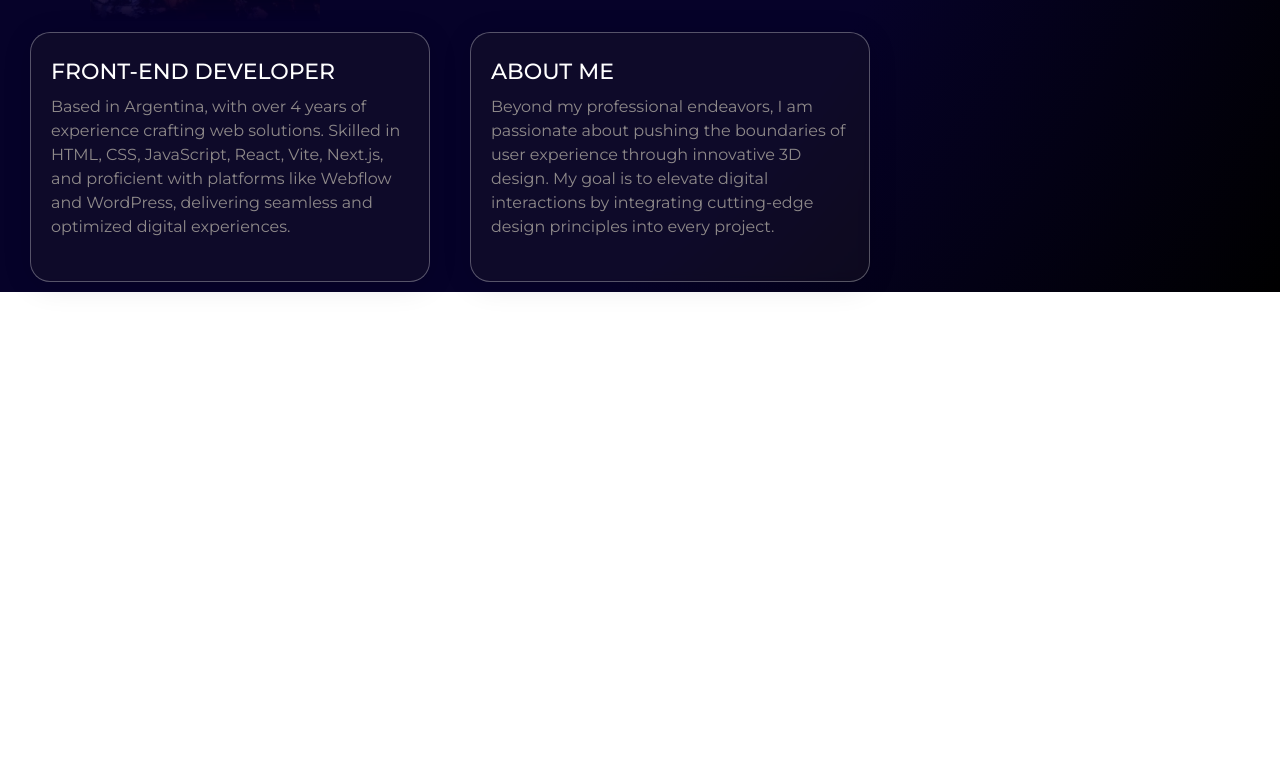
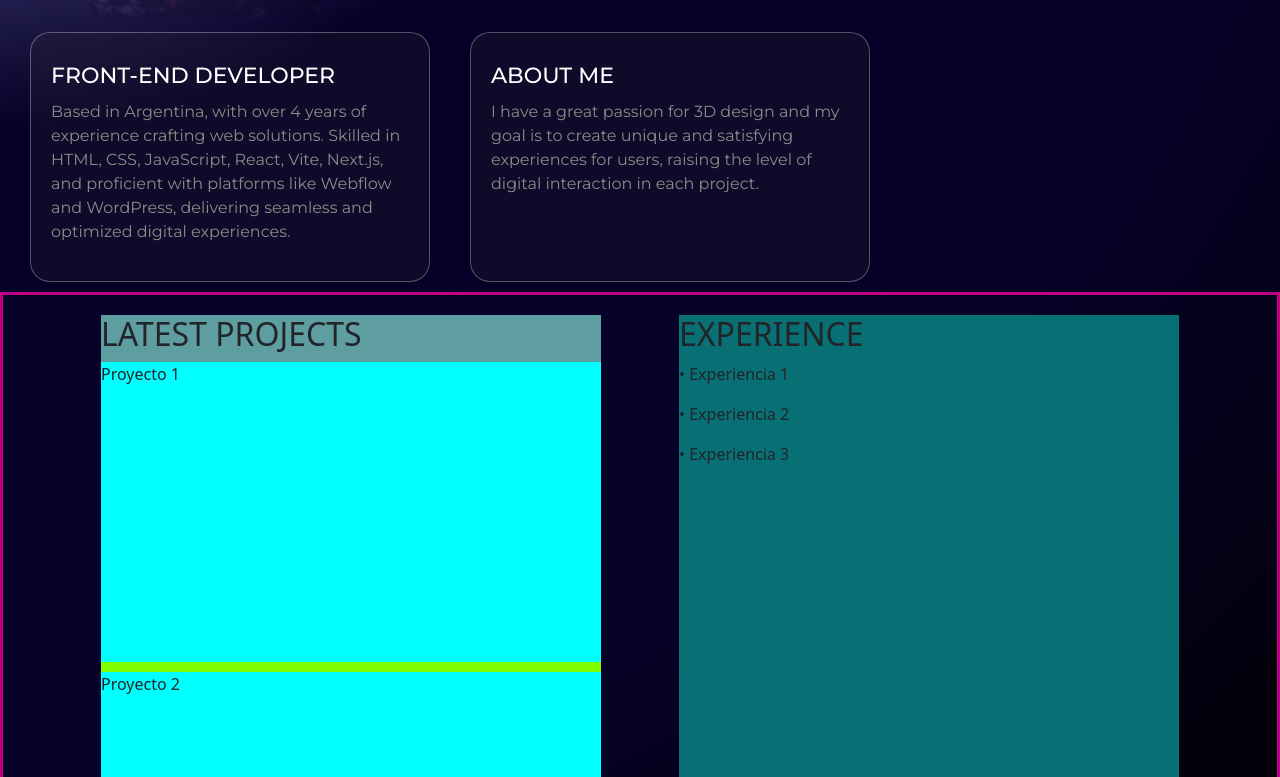
Before and after one commit to maxiscor7/portfolio-3d, a React (Vite) app: page / in a window 1280 px wide. Shown: the part 523-1300 px from the top of the page. Before the commit the page ends 815 px from the top, so only its background shows below. Built offline with nearby package versions, Linux system fonts and the light colour scheme.

Commit message:
a made the structure of the project and experience section

```diff
--- a/src/pages/Home/Home.css
+++ b/src/pages/Home/Home.css
@@ -87,12 +87,12 @@
 
 .cards-hero-container {
     width: 300px;
-    height: 280px;
+    height: 250px;
     font-family: "Montserrat", sans-serif;
     margin: 10px;
     display: flex;
     flex-direction: column;
-    justify-content: center;
+    padding-top: 30px;
     border-radius: 20px;
     background: rgba(53, 48, 48, 0.2);
     box-shadow: 0 4px 30px rgba(0, 0, 0, 0.1);
@@ -114,11 +114,61 @@
     color: rgb(143, 138, 138);
 
 }
+.projects-experience{
+    width: 100%;
+    height: 100%;
+    border: solid 3px rgb(188, 0, 131);
+    padding: 20px;
+    display: flex;
+    flex-wrap: wrap;
+    justify-content: space-around;
+}
+.projects-container{
+    width: 380px;
+    height: 600px;
+    background-color: cadetblue;
+    margin-bottom: 10px;
+    overflow: hidden;
+}
+.projects{
+    width: 100%;
+    height: 100%;
+    background-color: chartreuse;
+    overflow-y: scroll;
+}
+.project-item{
+    width: 100%;
+    height: 300px;
+    background-color: aqua;
+    margin-bottom: 10px;
+}
+/* Estilos para la barra de desplazamiento (solo para navegadores webkit) */
+.projects::-webkit-scrollbar {
+    width: 12px; /* Ancho de la barra de desplazamiento */
+  }
+
+  .projects::-webkit-scrollbar-track {
+    background: #f1f1f1; /* Color del track de la barra de desplazamiento */
+  }
+
+  .projects::-webkit-scrollbar-thumb {
+    background: #0d0ba7; /* Color del thumb de la barra de desplazamiento */
+    border-radius: 10px; /* Radio del thumb para hacerlo redondeado */
+  }
+
+  .projects::-webkit-scrollbar-thumb:hover {
+    background: #555; /* Color del thumb cuando se pasa el mouse por encima */
+  }
+.container-experience{
+    width: 380px;
+    height: 600px;
+    background-color: rgb(8, 112, 116);
+}
+
 @media only screen and (min-width: 500px) {
     .profile-picture{
         left: 30%;
     }
-
 }
 
 @media only screen and (min-width: 658px) {
@@ -127,30 +177,24 @@
         text-align: left;
         margin-left: 20px;
     }
-
     .container-title h1 {
         font-size: 25px;
     }
-
     .container-title p {
         font-size: 20px;
     }
-
     .profile-picture {
         left: 10%;
     }
-
     .cards-hero-container {
         position: relative;
         height: 250px;
-
     }
 }
 
 @media only screen and (min-width: 690px) {
     .hero {
         width: 690px;
-
     }
 }
 
@@ -158,20 +202,26 @@
     .hero {
         width: 900px;
     }
-
     .cards-hero-container {
         width: 400px;
         height: 250px;
     }
-
     .cards-hero-container h2 {
         padding: 0 20px;
         font-size: 22px;
     }
-
     .cards-hero-container p {
         padding: 0 20px;
         font-size: 16px;
+    }
+    .projects-experience{
+        justify-content: space-evenly;
+    }
+    .projects-container{
+        width: 500px;
+    }
+    .container-experience{
+        width: 500px;
     }
 }
 
@@ -179,22 +229,11 @@
     .hero {
         left: 10%;
     }
-
     .container-title {
         max-width: 700px;
 
     }
-
     .container-title h1 {
         font-size: 35px;
     }
-
-
 }
-
-@media only screen and (min-width: 1430px) {
-    .hero {
-        left: 15%;
-    }
-
-}
--- a/src/pages/Home/Home.jsx
+++ b/src/pages/Home/Home.jsx
@@ -8,6 +8,8 @@ import profile from '../../assets/profile.png';
 
 const Home = () => {
   return (
+    <>
+
       <section className='section-hero'>
         <div className='hero'>
           <div className='container-title'>
@@ -29,7 +31,7 @@ const Home = () => {
             </div>
             <div className='cards-hero-container'>
               <h2>ABOUT ME</h2>
-            <p>Beyond my professional endeavors, I am passionate about pushing the boundaries of user experience through innovative 3D design. My goal is to elevate digital interactions by integrating cutting-edge design principles into every project.</p>
+              <p>I have a great passion for 3D design and my goal is to create unique and satisfying experiences for users, raising the level of digital interaction in each project.</p>
             </div>
           </div>
         </div>
@@ -39,6 +41,25 @@ const Home = () => {
         </div>
 
       </section>
+      <section class="projects-experience">
+        <div class="projects-container">
+          <h2>LATEST PROJECTS</h2>
+          <div class="projects">
+            <div class="project-item">Proyecto 1</div>
+            <div class="project-item">Proyecto 2</div>
+            <div class="project-item">Proyecto 3</div>
+          </div>
+        </div>
+        <div className='container-experience'>
+          <h2>EXPERIENCE</h2>
+          <div class="experience">
+            <p>• Experiencia 1</p>
+            <p>• Experiencia 2</p>
+            <p>• Experiencia 3</p>
+          </div>
+        </div>
+      </section>
+    </>
   );
 }
 
```
Lines whose indentation alone changed are shown as unchanged.
